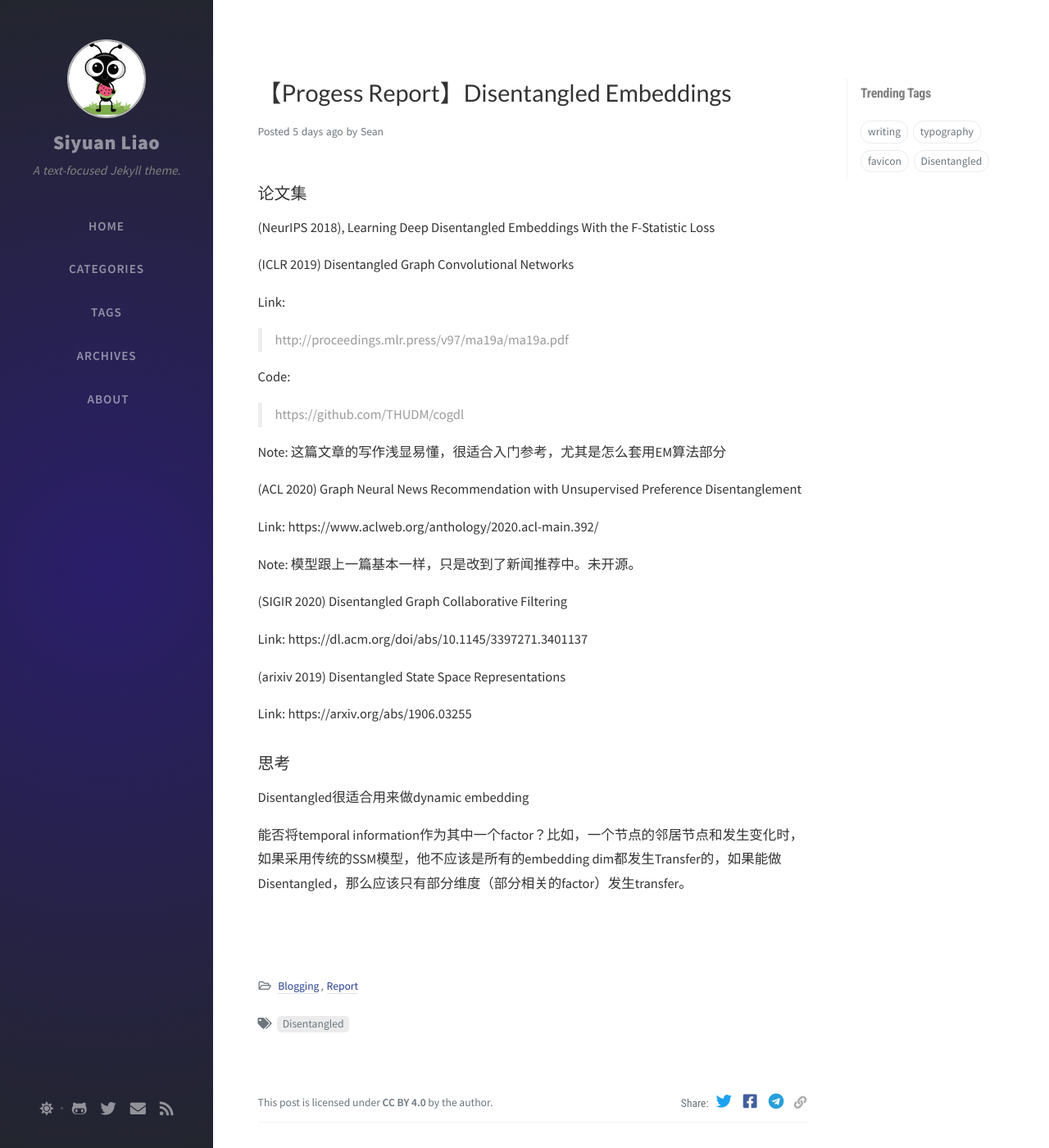
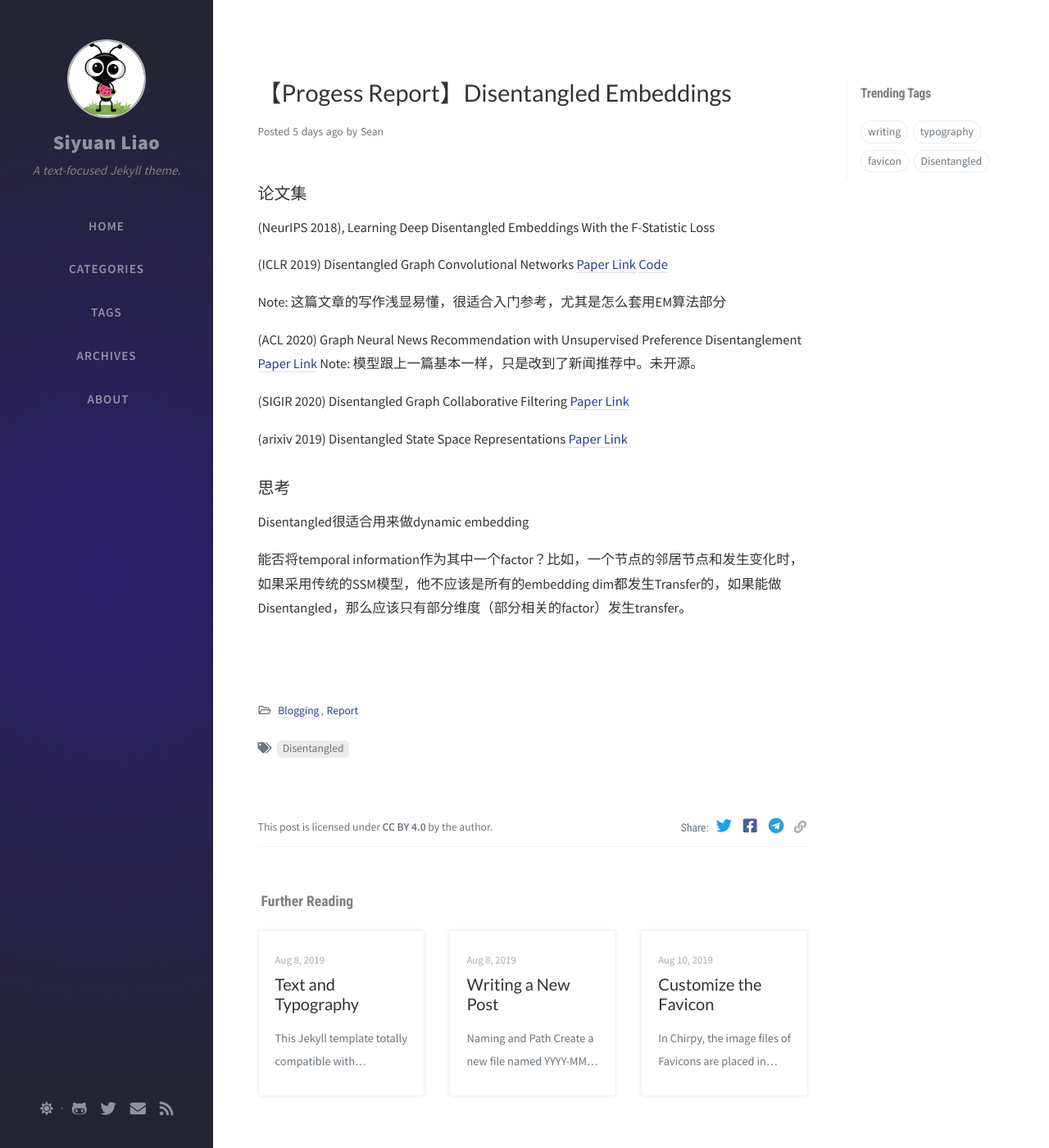
Before and after one commit to SeanLiaoy/seanliaoy.github.io, a Jekyll site: the page built from _posts/2020-10-04-disentangled.md, in a window 1280 px wide and 1400 px high. Shown: the whole window at 82% size. Built offline with Jekyll 4.4.1, drawn with Linux system fonts in a browser that asks for light colours; nearby versions of some CDN libraries; comment, search, counter and statistics services are not loaded.

Commit message:
修改文件: _posts/2020-10-04-disentangled.md

```diff
--- a/_posts/2020-10-04-disentangled.md
+++ b/_posts/2020-10-04-disentangled.md
@@ -12,32 +12,23 @@ tags: [Disentangled]
  (NeurIPS 2018), Learning Deep Disentangled Embeddings With the F-Statistic Loss
 
 (ICLR 2019) Disentangled Graph Convolutional Networks
-
-Link:
-> http://proceedings.mlr.press/v97/ma19a/ma19a.pdf
-
-Code:
-
-> https://github.com/THUDM/cogdl
+[Paper Link](http://proceedings.mlr.press/v97/ma19a/ma19a.pdf)
+[Code](https://github.com/THUDM/cogdl)
 
 Note: 这篇文章的写作浅显易懂，很适合入门参考，尤其是怎么套用EM算法部分
 
 (ACL 2020) Graph Neural News Recommendation with Unsupervised Preference Disentanglement
-
-Link: https://www.aclweb.org/anthology/2020.acl-main.392/
-
+[Paper Link](https://www.aclweb.org/anthology/2020.acl-main.392/)
 Note: 模型跟上一篇基本一样，只是改到了新闻推荐中。未开源。
 
 
 (SIGIR 2020) Disentangled Graph Collaborative Filtering
-
-Link: https://dl.acm.org/doi/abs/10.1145/3397271.3401137
+[Paper Link](https://dl.acm.org/doi/abs/10.1145/3397271.3401137)
 
 
 
 (arixiv 2019) Disentangled State Space Representations
-
-Link: https://arxiv.org/abs/1906.03255
+[Paper Link](https://arxiv.org/abs/1906.03255)
 
 
 
```
